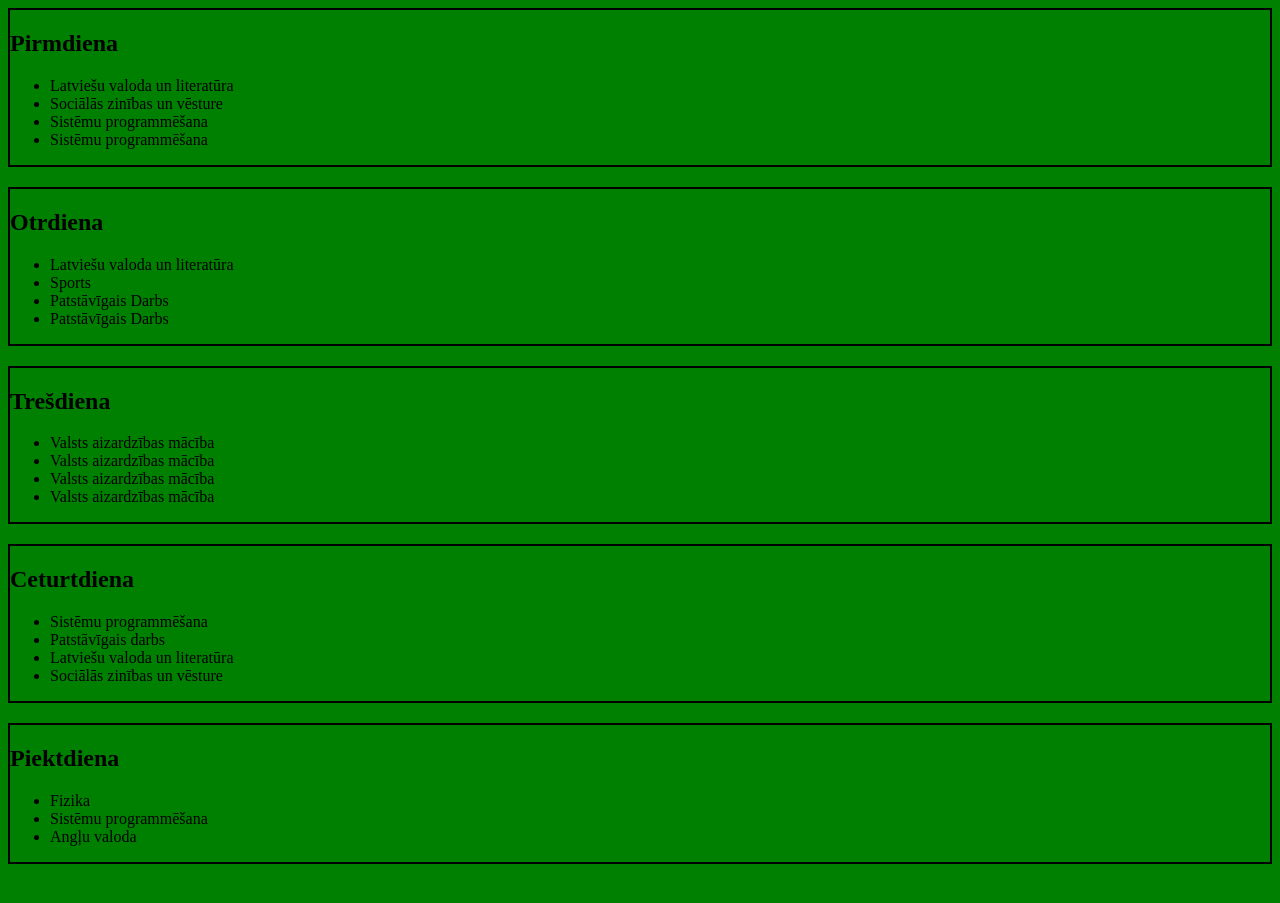
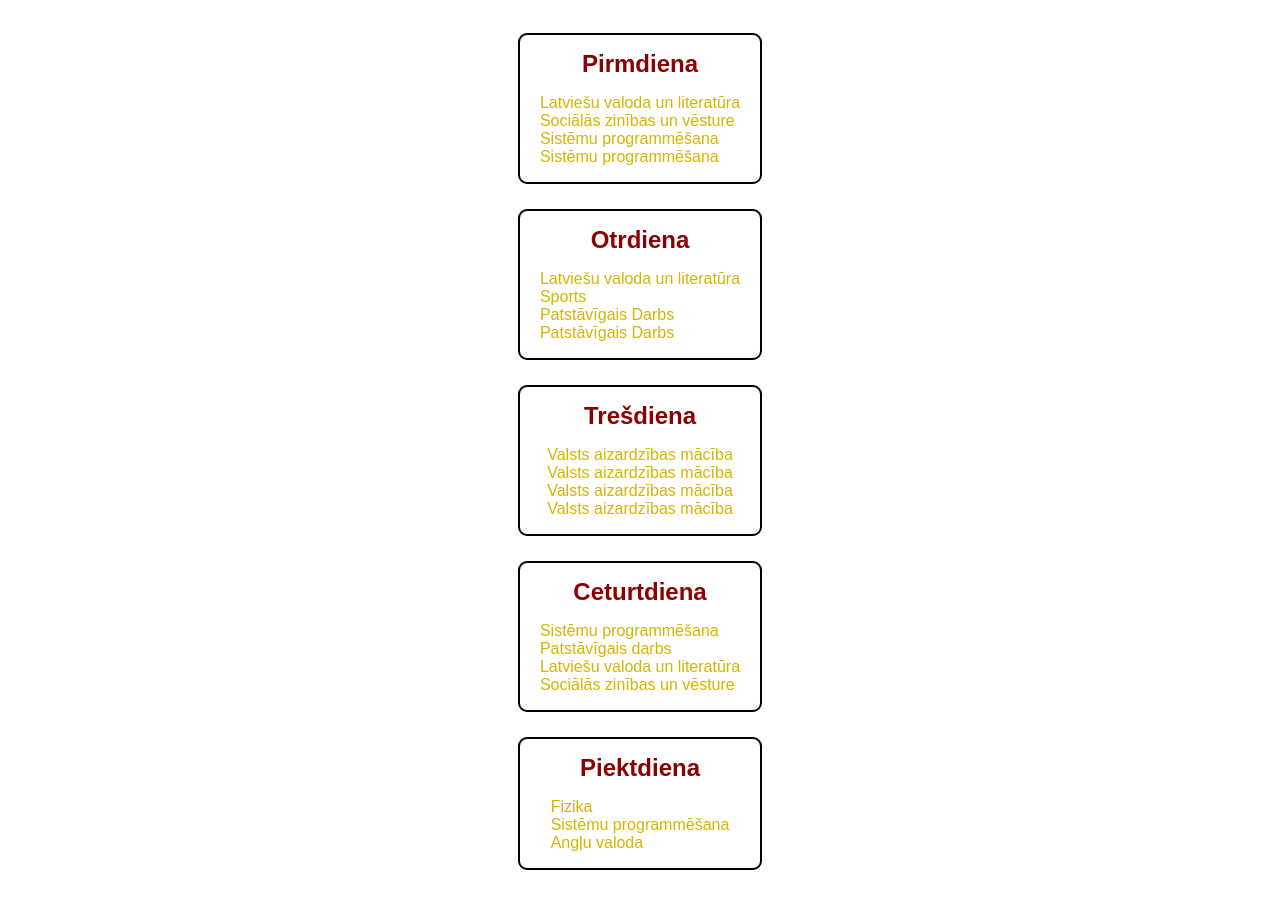
Before and after one commit to OskarsEngelss/stundu-saraksts, a React (Create React App) app: page / in a window 1280 px wide. Built offline with nearby package versions, Linux system fonts and the light colour scheme.

Commit message:
nice colors

```diff
--- a/src/App.css
+++ /dev/null
@@ -1,8 +0,0 @@
-body {
-    background-color: green;
-}
-
-.dienasDiv {
-    border: 2px solid black;
-    margin-bottom: 20px;
-}
--- a/src/App.js
+++ b/src/App.js
@@ -1,5 +1,4 @@
 import Diena from "./Diena";
-import './App.css';
 
 function App() {
     const visasStundas = [
--- a/src/Diena.js
+++ b/src/Diena.js
@@ -1,16 +1,17 @@
 import Stunda from "./Stunda.js";
+import styles from "./Diena.module.css";
 
 function Diena(props) {
     const stundasJSX = props.stundas.map((stunda, index) => {
         return <Stunda key={index} nosaukums={stunda} />
     });
     return (
-        <>
-            <h2>{props.diena}</h2>
+        <div className={styles.diena}>
+            <h2 className={styles.violets}>{props.diena}</h2>
             <ul>
                 {stundasJSX}
             </ul>
-        </>
+        </div>
     );
 }
 
--- /dev/null
+++ b/src/Diena.module.css
@@ -0,0 +1,24 @@
+.violets {
+    color: darkred;
+}
+
+h2 {
+    margin: 15px 0 0 0;
+}
+
+ul {
+    padding: 0px 20px 0px 20px;
+}
+
+.diena {
+    margin: 25px;
+
+    display: flex;
+    justify-content: center;
+    align-items: center;
+    flex-wrap: wrap;
+    flex-direction: column;
+
+    border: solid black 2px;
+    border-radius: 9px;
+}
--- a/src/Stunda.js
+++ b/src/Stunda.js
@@ -1,6 +1,8 @@
+import styles from "./Stunda.module.css";
+
 function Stunda(props) {
     return (
-        <li>{props.nosaukums}</li>
+        <li className={styles.gold}>{props.nosaukums}</li>
     );
 };
 
--- /dev/null
+++ b/src/Stunda.module.css
@@ -0,0 +1,4 @@
+.gold {
+    --color: rgb(212, 181, 0);
+    color: var(--color);
+}
--- /dev/null
+++ b/src/global.css
@@ -0,0 +1,13 @@
+:root {
+    font-family: sans-serif;
+
+    display: flex;
+    justify-content: center;
+    align-items: center;
+    flex-wrap: wrap;
+    flex-direction: column;
+}
+
+li {
+    list-style: none;
+}
--- a/src/index.js
+++ b/src/index.js
@@ -1,6 +1,7 @@
 import React from 'react';
 import ReactDOM from 'react-dom/client';
 import App from "./App.js";
+import "./global.css";
 
 const noDom = document.getElementById("root");
 
```
